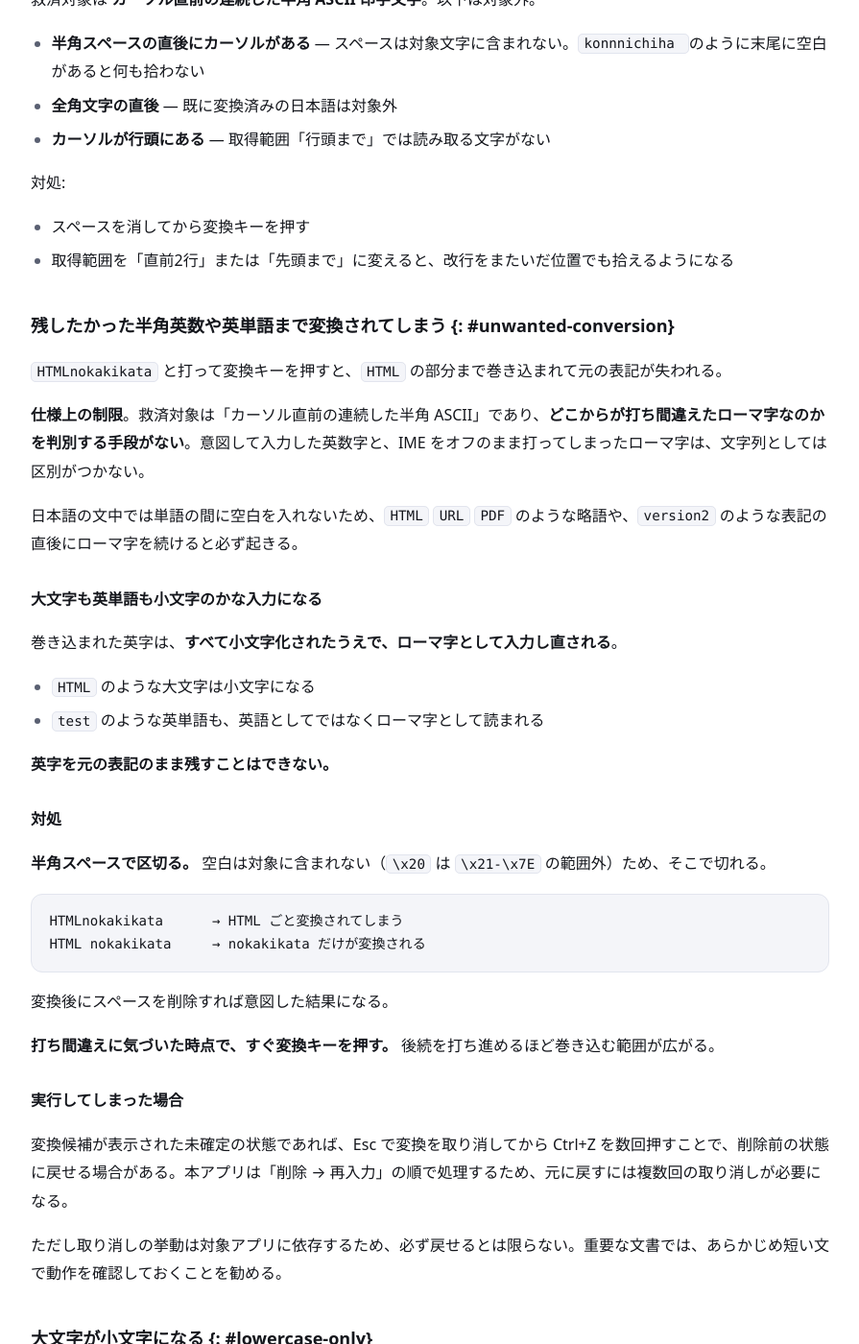
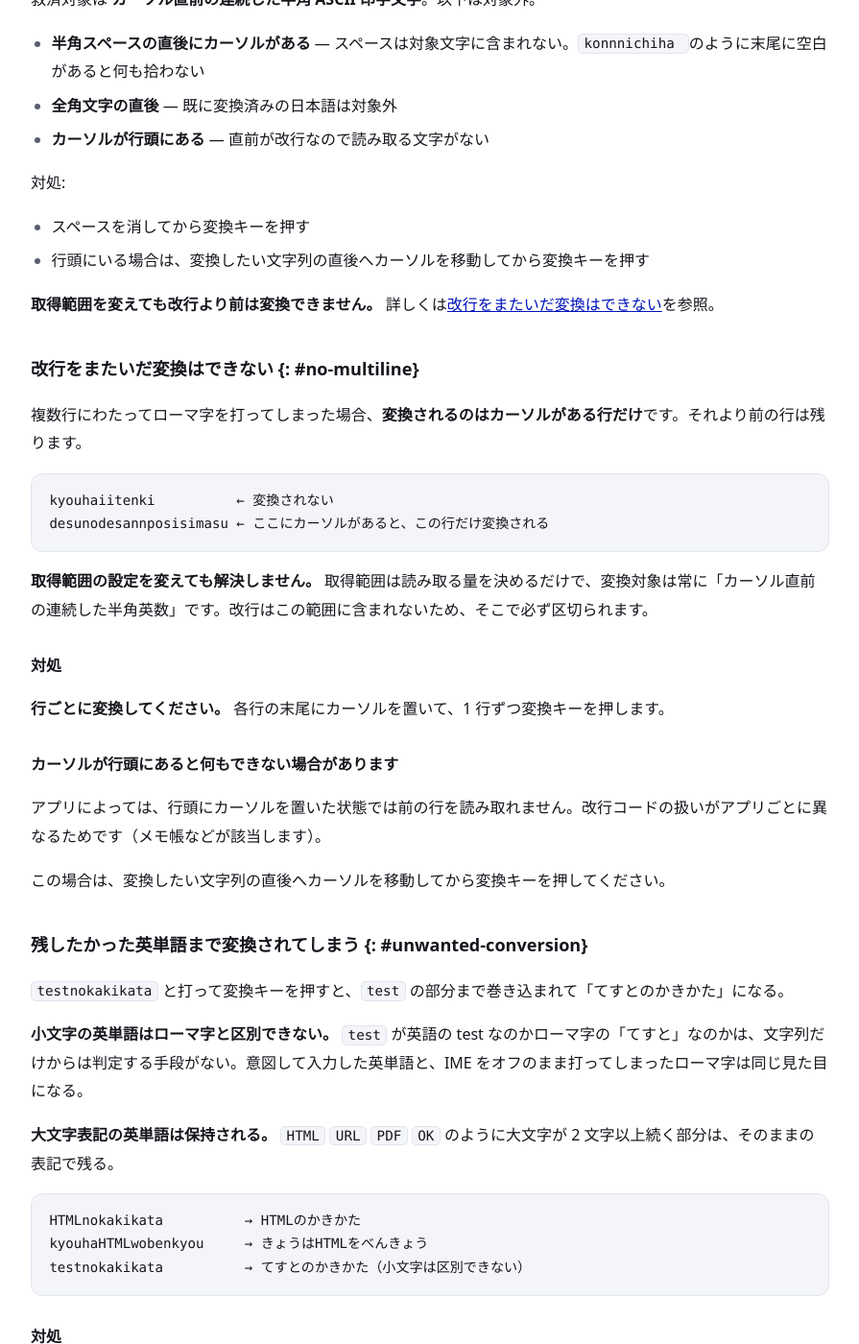
Before and after one commit to moappsupport/ro-maji_IME_Rescue, a Jekyll site: the page built from troubleshooting.md, in a window 1280 px wide and 1400 px high, scrolled down 3951 px. Shown: the whole window at 96% size, without its empty margins (192-1087 px from the left). Built offline with Jekyll 4.4.1, drawn with Linux system fonts in a browser that asks for light colours; some of the changed text lies outside the part shown.

Commit message:
Revert "サイトを一時的に 1.0.2 の内容へ戻す"
This reverts commit edbbb11e7f3cffb0e396c6c95e0dc09e3c9c88fd.

1.0.3 が Store で公開されたため、サイトを 1.0.3 の内容へ戻す。
docs/index.md はその後の訂正（折り返しと改行の区別、API/OK の例への差し替え）
に合わせて手編集し、最新の記述と一致させた。

````diff
--- a/troubleshooting.md
+++ b/troubleshooting.md
@@ -108,37 +108,57 @@ Shift+Left で選択した範囲が、対象の文字列と一致しなかった
 
 - **半角スペースの直後にカーソルがある** — スペースは対象文字に含まれない。`konnnichiha ` のように末尾に空白があると何も拾わない
 - **全角文字の直後** — 既に変換済みの日本語は対象外
-- **カーソルが行頭にある** — 取得範囲「行頭まで」では読み取る文字がない
+- **カーソルが行頭にある** — 直前が改行なので読み取る文字がない
 
 対処:
 
 - スペースを消してから変換キーを押す
-- 取得範囲を「直前2行」または「先頭まで」に変えると、改行をまたいだ位置でも拾えるようになる
+- 行頭にいる場合は、変換したい文字列の直後へカーソルを移動してから変換キーを押す
 
-### 残したかった半角英数や英単語まで変換されてしまう {: #unwanted-conversion}
+**取得範囲を変えても改行より前は変換できません。** 詳しくは[改行をまたいだ変換はできない](#no-multiline)を参照。
 
-`HTMLnokakikata` と打って変換キーを押すと、`HTML` の部分まで巻き込まれて元の表記が失われる。
+### 改行をまたいだ変換はできない {: #no-multiline}
 
-**仕様上の制限**。救済対象は「カーソル直前の連続した半角 ASCII」であり、**どこからが打ち間違えたローマ字なのかを判別する手段がない**。意図して入力した英数字と、IME をオフのまま打ってしまったローマ字は、文字列としては区別がつかない。
+複数行にわたってローマ字を打ってしまった場合、**変換されるのはカーソルがある行だけ**です。それより前の行は残ります。
 
-日本語の文中では単語の間に空白を入れないため、`HTML` `URL` `PDF` のような略語や、`version2` のような表記の直後にローマ字を続けると必ず起きる。
+```
+kyouhaiitenki          ← 変換されない
+desunodesannposisimasu ← ここにカーソルがあると、この行だけ変換される
+```
 
-#### 大文字も英単語も小文字のかな入力になる
-
-巻き込まれた英字は、**すべて小文字化されたうえで、ローマ字として入力し直される**。
-
-- `HTML` のような大文字は小文字になる
-- `test` のような英単語も、英語としてではなくローマ字として読まれる
-
-**英字を元の表記のまま残すことはできない。**
+**取得範囲の設定を変えても解決しません。** 取得範囲は読み取る量を決めるだけで、変換対象は常に「カーソル直前の連続した半角英数」です。改行はこの範囲に含まれないため、そこで必ず区切られます。
 
 #### 対処
 
-**半角スペースで区切る。** 空白は対象に含まれない（`\x20` は `\x21-\x7E` の範囲外）ため、そこで切れる。
+**行ごとに変換してください。** 各行の末尾にカーソルを置いて、1 行ずつ変換キーを押します。
+
+#### カーソルが行頭にあると何もできない場合があります
+
+アプリによっては、行頭にカーソルを置いた状態では前の行を読み取れません。改行コードの扱いがアプリごとに異なるためです（メモ帳などが該当します）。
+
+この場合は、変換したい文字列の直後へカーソルを移動してから変換キーを押してください。
+
+### 残したかった英単語まで変換されてしまう {: #unwanted-conversion}
+
+`testnokakikata` と打って変換キーを押すと、`test` の部分まで巻き込まれて「てすとのかきかた」になる。
+
+**小文字の英単語はローマ字と区別できない。** `test` が英語の test なのかローマ字の「てすと」なのかは、文字列だけからは判定する手段がない。意図して入力した英単語と、IME をオフのまま打ってしまったローマ字は同じ見た目になる。
+
+**大文字表記の英単語は保持される。** `HTML` `URL` `PDF` `OK` のように大文字が 2 文字以上続く部分は、そのままの表記で残る。
 
 ```
-HTMLnokakikata      → HTML ごと変換されてしまう
-HTML nokakikata     → nokakikata だけが変換される
+HTMLnokakikata          → HTMLのかきかた
+kyouhaHTMLwobenkyou     → きょうはHTMLをべんきょう
+testnokakikata          → てすとのかきかた（小文字は区別できない）
+```
+
+#### 対処
+
+小文字の英単語を残したい場合は、**半角スペースで区切る。** 空白は対象に含まれない（`\x20` は `\x21-\x7E` の範囲外）ため、そこで切れる。
+
+```
+testnokakikata      → test ごと変換されてしまう
+test nokakikata     → nokakikata だけが変換される
 ```
 
 変換後にスペースを削除すれば意図した結果になる。
@@ -153,9 +173,19 @@ HTML nokakikata     → nokakikata だけが変換される
 
 ### 大文字が小文字になる {: #lowercase-only}
 
-`OKdesu` のように大文字を含む文字列を変換すると、大文字のまま残らない。
+大文字が保持されるのは、**2 文字以上続いている場合**だけ。1 文字だけの大文字は小文字になる。
 
-**現在の仕様**。救済対象の文字列はすべて小文字化して IME に送るため、大文字と小文字は区別されない。回避策は[「残したかった半角英数や英単語まで変換されてしまう」](#unwanted-conversion)と同じで、残したい部分との間に半角スペースを入れる。
+| 入力 | 結果 | 理由 |
+|---|---|---|
+| `HTMLnokakikata` | `HTMLのかきかた` | 大文字が 2 文字以上続く |
+| `OKdesu` | `OKです` | 同上 |
+| `HTML` | `HTML` | 同上（変換されずそのまま残る） |
+| `Konnnichiha` | `こんにちは` | 大文字が 1 文字 |
+| `desuI` | `ですい` | 同上 |
+
+単独の大文字を小文字にするのは、**文頭を大文字にしただけのローマ字**（`Konnnichiha`）を変換できるようにするため。日本語 IME は大文字が 1 文字だけの場合、その文字以降を半角英数として扱うので、そのまま送ると一切変換されない。
+
+大文字 1 文字を残したい場合は、[「残したかった英単語まで変換されてしまう」](#unwanted-conversion)と同じく、残したい部分との間に半角スペースを入れる。
 
 ### クリップボードの内容が消える／戻らない {: #clipboard-not-restored}
 
@@ -244,6 +274,7 @@ Windows の UIPI（User Interface Privilege Isolation）により、権限の低
 以下は設定では解決できない。
 
 - **キーボードに変換キーが無い**（英語配列 / US・ANSI）。トリガーは変換キーのみで、本アプリ側に割り当てを変更する機能は無い。外部のキー割り当てツールで変換キーを送れるようにすれば動作する
+- **改行をまたいだ変換**。変換対象は常にカーソルがある行だけで、取得範囲を変えても前の行は拾えない（[詳細](#no-multiline)）
 - 対象アプリが Ctrl+C・Shift+Home などの標準的なキー操作に対応していない
 - 対象アプリが管理者権限で動いている（本アプリも同じ権限で起動すれば動く）
 - パスワード欄など、内容を読み取れない入力欄
@@ -377,10 +408,18 @@ result: Success
     },
     {
       "@type": "Question",
-      "name": "残したかった半角英数や英単語まで変換されてしまう",
+      "name": "改行をまたいだ変換はできない",
       "acceptedAnswer": {
         "@type": "Answer",
-        "text": "HTMLnokakikata と打って変換キーを押すと、HTML の部分まで巻き込まれて元の表記が失われる。"
+        "text": "複数行にわたってローマ字を打ってしまった場合、変換されるのはカーソルがある行だけです。それより前の行は残ります。"
+      }
+    },
+    {
+      "@type": "Question",
+      "name": "残したかった英単語まで変換されてしまう",
+      "acceptedAnswer": {
+        "@type": "Answer",
+        "text": "testnokakikata と打って変換キーを押すと、test の部分まで巻き込まれててすとのかきかたになる。"
       }
     },
     {
@@ -388,7 +427,7 @@ result: Success
       "name": "大文字が小文字になる",
       "acceptedAnswer": {
         "@type": "Answer",
-        "text": "OKdesu のように大文字を含む文字列を変換すると、大文字のまま残らない。"
+        "text": "大文字が保持されるのは、2 文字以上続いている場合だけ。1 文字だけの大文字は小文字になる。"
       }
     },
     {
````
Also changed, not shown: index.md (+21 -8 lines).
